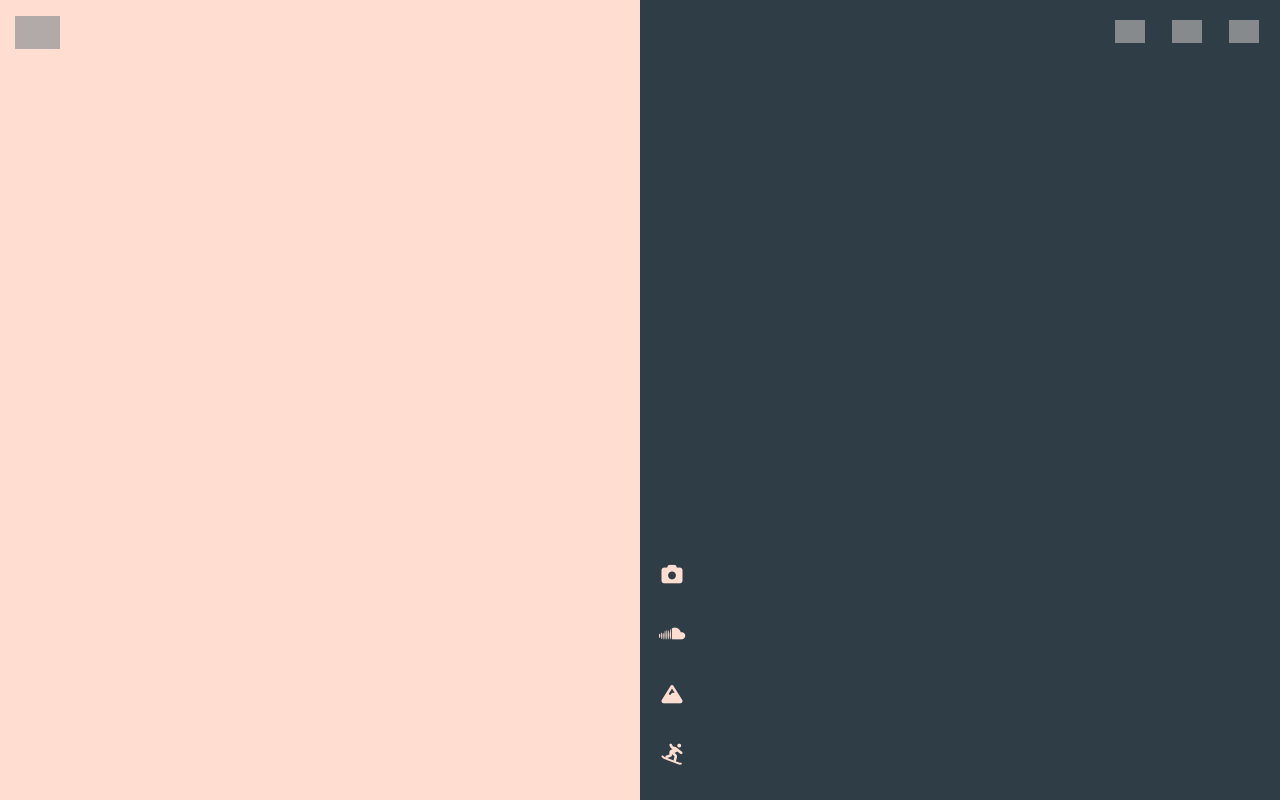
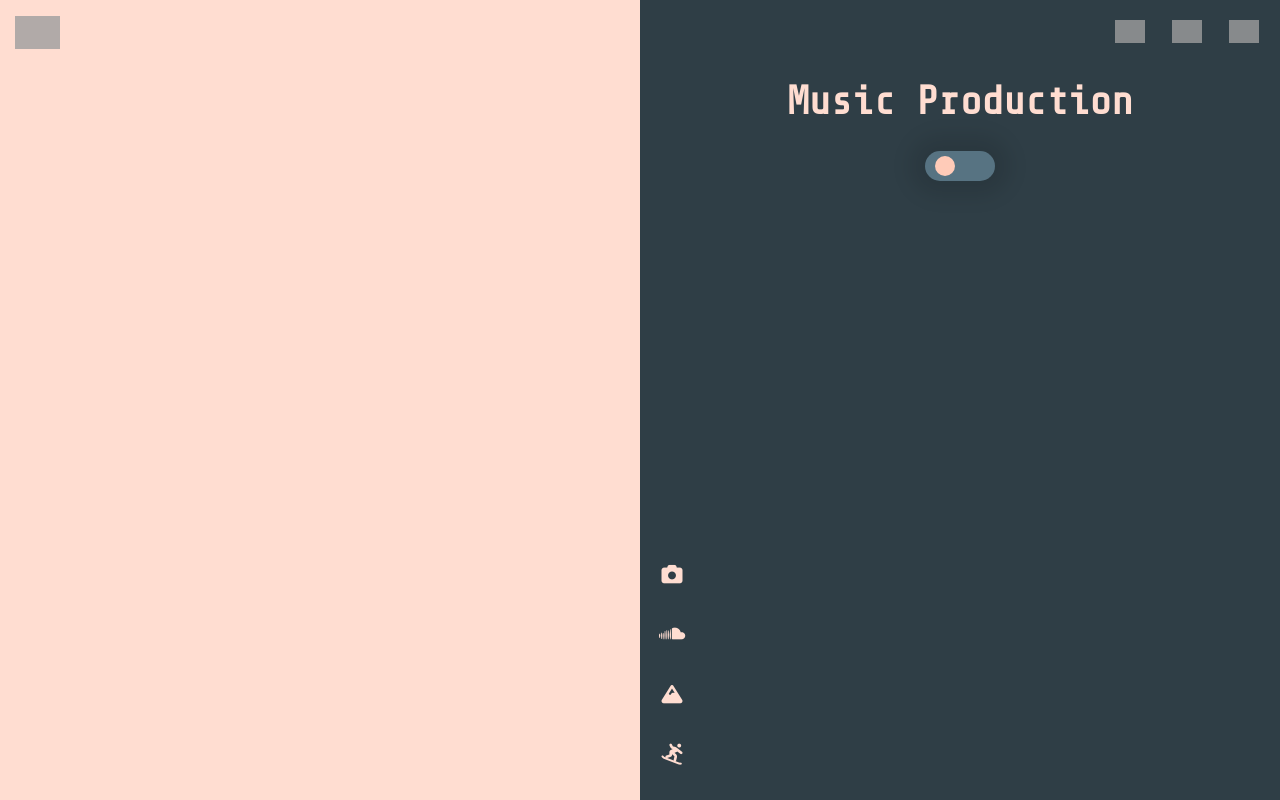
Before and after one commit to tomleslieli/Portfolio, a React (Create React App) app: page / in a window 1280 px wide. Both pictures are taken after a click on the button 670 px from the left and 3965 px from the top of the page. Shown: the part 3330-4130 px from the top of the page. Built offline with nearby package versions, Linux system fonts and the light colour scheme; grey boxes are pictures that could not be loaded.

Commit message:
Created separate states and toggle for music production - full vs work in progress

```diff
--- a/src/assets/stylesheets/hobbies.scss
+++ b/src/assets/stylesheets/hobbies.scss
@@ -515,3 +515,92 @@
   display: flex;
   justify-content: center;
 }
+
+.hobbies-buttons-helper {
+  position: absolute;
+  min-width: 65px;
+  min-height: 275px;
+  border-radius: 5px;
+  background-color: #4b6573;
+  animation: helperFade 1s ease;
+}
+
+@keyframes helperFade {
+  0% {
+    opacity: 0%;
+    transform: translate(-100px, 0px);
+  }
+  100% {
+    opacity: 100%;
+    transform: translate(0px, 0px);
+  }
+}
+
+.tab-helper-left {
+  z-index: 1500;
+  position: absolute;
+  min-width: 50%;
+  min-height: 100%;
+  display: flex;
+  justify-content: center;
+  align-items: center;
+  font-weight: 600;
+  color: white;
+  animation: itemSlideIn 1s ease-out, itemFadeIn 1s ease-out;
+  font-size: 20px;
+  cursor: default;
+  margin-top: -4%;
+}
+
+.tab-helper-left > h5 {
+  transition: color 0.5s ease;
+}
+
+.tab-helper-left > h5:hover {
+  color: #4b6573;
+}
+
+.tracks-toggle {
+  z-index: 150;
+  min-width: 70px;
+  max-width: 70px;
+  min-height: 30px;
+  max-height: 30px;
+  background-color: #577382;
+  margin-bottom: 20px;
+  border-radius: 20px;
+  box-shadow: 0px 0px 20px 15px rgb(0, 0, 0, 0.1);
+  display: flex;
+  justify-content: flex-start;
+  align-items: center;
+  margin-top: 20px;
+}
+
+.tracks-slider {
+  z-index: 155;
+  border-radius: 100px;
+  min-width: 20px;
+  max-width: 20px;
+  min-height: 20px;
+  max-height: 20px;
+  background-color: #ffcbb8;
+
+  margin-left: 10px;
+  margin-right: 10px;
+  cursor: pointer;
+  transition: transform 0.5s ease;
+}
+
+.wip {
+  margin-right: 5px;
+  font-size: 10px;
+  animation: itemFadeIn 0.5s ease;
+}
+
+.full {
+  margin-right: 5px;
+  margin-left: 2px;
+  transform: translate(-35px, 0px);
+  font-size: 10px;
+  animation: itemFadeIn 0.5s ease;
+}
--- a/src/assets/stylesheets/video.scss
+++ b/src/assets/stylesheets/video.scss
@@ -252,7 +252,7 @@
 .hobbies-transition {
   z-index: 30;
   position: absolute;
-  min-width: 100%;
+  min-width: 100vw;
   overflow-y: hidden;
   overflow-x: hidden;
   display: flex;
--- a/src/javascripts/hobbies.jsx
+++ b/src/javascripts/hobbies.jsx
@@ -16,6 +16,8 @@ function Hobbies() {
   const [selectedItem, setSelectedItem] = useState(null);
   const [allArr, setAllArr] = useState([]);
   const [allClicked, setAllClicked] = useState(false);
+  const [help, setHelp] = useState(false);
+  const [fullTracks, setFullTracks] = useState(true);
 
   useEffect(() => {
     if (selectedItem === "items-photos" && !allArr.includes("items-photos")) {
@@ -37,6 +39,14 @@ function Hobbies() {
       setAllArr((oldArr) => [...oldArr, "items-snowboard"]);
     }
   }, [selectedItem]);
+
+  const mouseOn = () => {
+    setHelp(true);
+  };
+
+  const mouseOff = () => {
+    setHelp(false);
+  };
 
   useEffect(() => {
     if (
@@ -72,8 +82,27 @@ function Hobbies() {
     }
   }, [selectedItem]);
 
+  const tracksSlider = () => {
+    const slider = document.querySelector(".tracks-slider");
+    if (fullTracks) {
+      slider.style.transform = "translate(31px, 0px)";
+    } else {
+      slider.style.transform = "translate(0px, 0px)";
+    }
+    setFullTracks(!fullTracks);
+  };
+
   return (
     <>
+      {selectedItem === null ? (
+        <div className="tab-helper-left">
+          <h5 onMouseEnter={() => mouseOn()} onMouseLeave={() => mouseOff()}>
+            Please select one of the tabs below
+          </h5>
+        </div>
+      ) : (
+        <></>
+      )}
       <div className="hobbies-left">
         <div className="thank-you-container">
           {allClicked ? (
@@ -121,6 +150,7 @@ function Hobbies() {
         </div>
       </div>
       <div className="hobbies-right">
+        {help ? <div className="hobbies-buttons-helper"></div> : <></>}
         <div className="hobbies-buttons">
           <button onClick={() => setSelectedItem("items-photos")}>
             <i className="fa-solid fa-camera fa-xl"></i>
@@ -240,7 +270,12 @@ function Hobbies() {
                     These are my go-tos to decompress, and have become an
                     integral part of my life.
                   </h3>
-                  <h5>(Use the tabs below)</h5>
+                  <h5
+                    onMouseEnter={() => mouseOn()}
+                    onMouseLeave={() => mouseOff()}
+                  >
+                    (Use the tabs below)
+                  </h5>
                 </div>
               </div>
             </>
@@ -259,10 +294,24 @@ function Hobbies() {
             <></>
           )}
           {selectedItem === "items-music" ? (
+            <div className="music-text">
+              <h2>Music Production</h2>
+              <div className="tracks-toggle" onClick={() => tracksSlider()}>
+                <div className="tracks-slider" />
+                {fullTracks ? (
+                  <h6 className="wip">WIP</h6>
+                ) : (
+                  <h6 className="full">FULL</h6>
+                )}
+              </div>
+            </div>
+          ) : (
+            <></>
+          )}
+          {selectedItem === "items-music" && fullTracks ? (
             <>
               <div className="items-item">
                 <div className="music-text">
-                  <h2>Music Production</h2>
                   <h3>Full Tracks</h3>
                 </div>
               </div>
@@ -270,7 +319,7 @@ function Hobbies() {
                 <iframe
                   width="70%"
                   title="soundcloud-player"
-                  height="275px"
+                  height="450px"
                   scrolling="no"
                   frameborder="no"
                   allow="autoplay"
@@ -286,16 +335,22 @@ function Hobbies() {
                   </h5>
                 </div>
               </div>
+            </>
+          ) : (
+            <></>
+          )}
+          {selectedItem === "items-music" && !fullTracks ? (
+            <>
               <div className="items-item">
                 <div className="music-text">
-                  <h3>Unfinished Ideas</h3>
+                  <h3>Work In Progress</h3>
                 </div>
               </div>
               <div className="items-item">
                 <iframe
                   width="70%"
                   title="soundcloud-player"
-                  height="275px"
+                  height="450px"
                   scrolling="no"
                   frameborder="no"
                   allow="autoplay"
@@ -315,6 +370,7 @@ function Hobbies() {
           ) : (
             <></>
           )}
+
           {selectedItem === "items-snowboard" ? (
             <div className="items-item" id="climbing-video-item">
               <video
--- a/src/javascripts/video.jsx
+++ b/src/javascripts/video.jsx
@@ -32,7 +32,7 @@ function Video() {
         video.muted = false;
       }
     }
-  }, [isMuted, video]);
+  }, [isMuted]);
 
   const setPhony = () => {
     setCurrentVideo("phonyppl");
```
